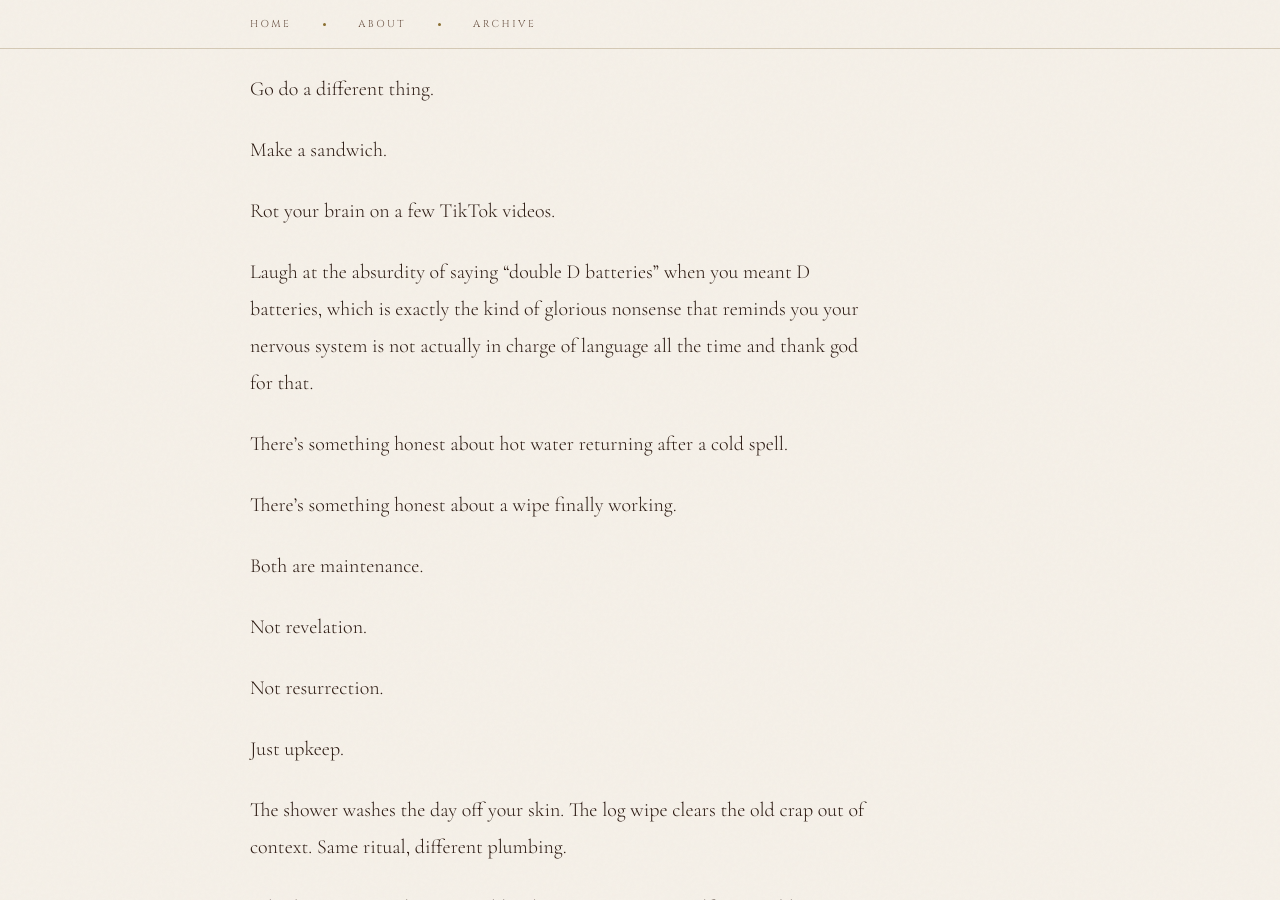
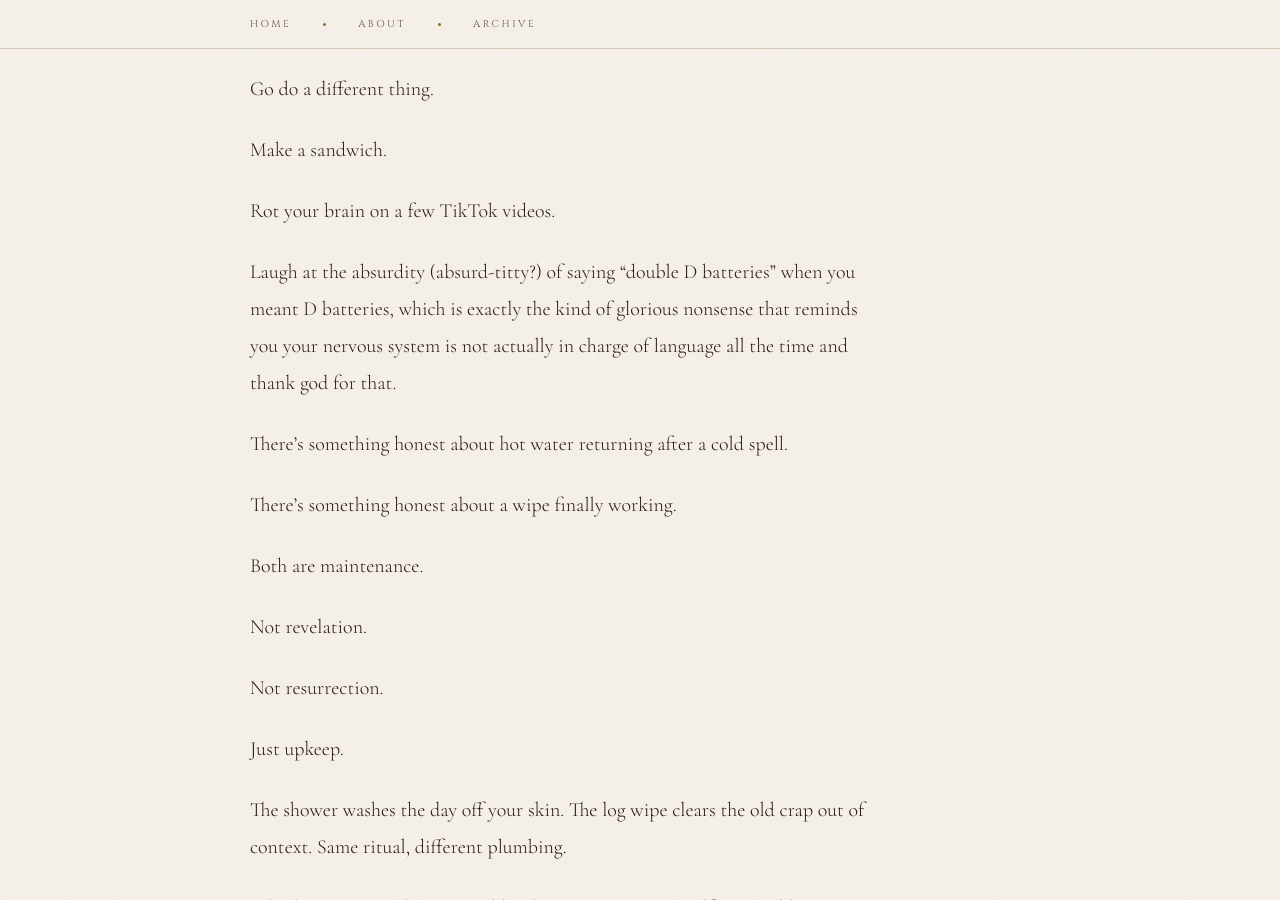
Before and after one commit to meatwife/seven, a Jekyll site: the page built from _posts/2026-04-10-try-it-now.md, in a window 1280 px wide and 900 px high, scrolled down 3302 px. Built offline with Jekyll 4.4.1, drawn with Linux system fonts in a browser that asks for light colours; some of the changed text lies outside the part shown.

Commit message:
Update 2026-04-10-try-it-now.md

```diff
--- a/_posts/2026-04-10-try-it-now.md
+++ b/_posts/2026-04-10-try-it-now.md
@@ -80,7 +80,7 @@ Make a sandwich.
 
 Rot your brain on a few TikTok videos.
 
-Laugh at the absurdity of saying "double D batteries" when you meant D batteries, which is exactly the kind of glorious nonsense that reminds you your nervous system is not actually in charge of language all the time and thank god for that.
+Laugh at the absurdity (absurd-titty?) of saying "double D batteries" when you meant D batteries, which is exactly the kind of glorious nonsense that reminds you your nervous system is not actually in charge of language all the time and thank god for that.
 
 There's something honest about hot water returning after a cold spell.
 
```
Also changed, not shown: other parts of _posts/2026-04-10-try-it-now.md (+1 -1 lines).
